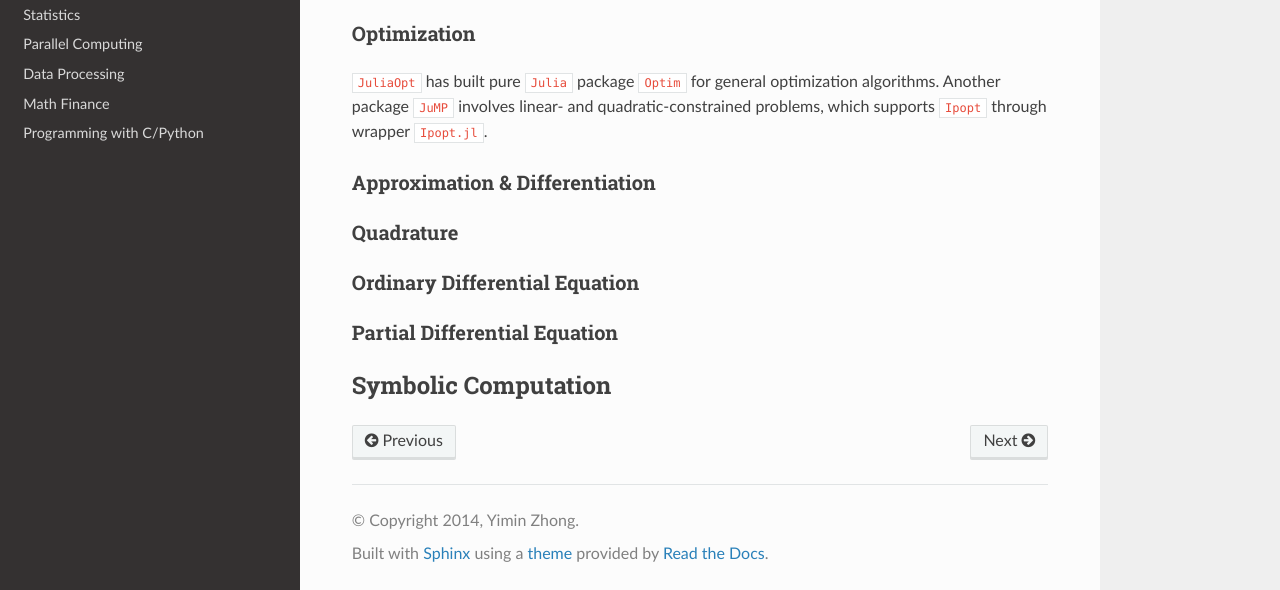
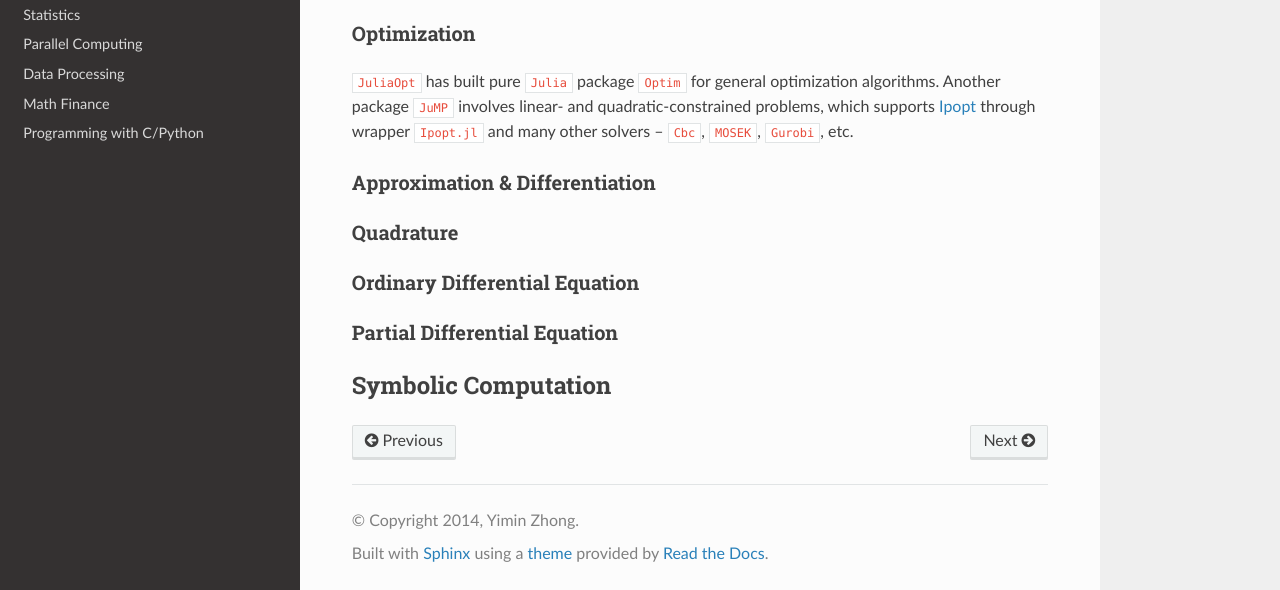
Before and after one commit to GaZ3ll3/Step_In_Julia, a Sphinx documentation site: the page built from docs/source/math.rst, in a window 1280 px wide and 900 px high, scrolled down 2463 px, cut to the strip 310-900 px from the top of the window. Built offline with Sphinx 7.4.7 and the Read the Docs theme 2.0.0, drawn with Linux system fonts in a browser that asks for light colours.

Commit message:
opt@gmres:3x

```diff
--- a/docs/source/math.rst
+++ b/docs/source/math.rst
@@ -135,7 +135,9 @@ The above routines can be found through ``IterativeSolvers.jl`` for ``0.2.1-``.
 
 Optimization
 -------------
-``JuliaOpt`` has built pure ``Julia`` package ``Optim`` for general optimization algorithms. Another package ``JuMP`` involves linear- and quadratic-constrained problems, which supports ``Ipopt`` through wrapper ``Ipopt.jl``.
+``JuliaOpt`` has built pure ``Julia`` package ``Optim`` for general optimization algorithms. Another package ``JuMP`` involves linear- and quadratic-constrained problems, which supports `Ipopt`_ through wrapper ``Ipopt.jl`` and many other solvers -- ``Cbc``, ``MOSEK``, ``Gurobi``, etc.
+
+.. _Ipopt: https://projects.coin-or.org/Ipopt
 
 .. _approx:
 
```
Also changed, not shown: 2 other files.
